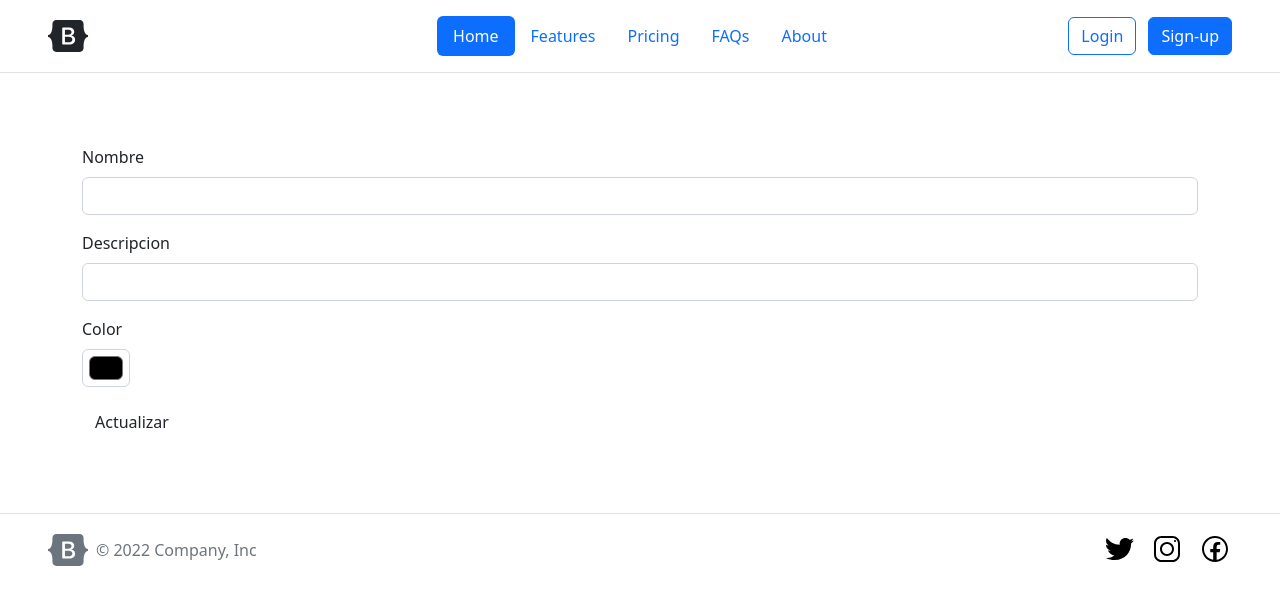
After one commit to mmorandeira/tpe-web-2, a PHP site: template app/src/templates/category-edit.twig in a window 1280 px wide. The commit adds this page. Shown: the top 605 px of the page. Run offline with PHP 8.4, Linux system fonts and the light colour scheme; the template is opened without the code that fills it, so the values that code supplies are empty; some libraries are stand-ins or nearby versions.

Commit message:
Route to edit categories added.

```diff
--- a/app/src/index.php
+++ b/app/src/index.php
@@ -30,6 +30,8 @@ $router->addRoute('gastos/:expenseId/edit', 'GET', 'ExpenseController', 'edit');
 $router->addRoute('categorias', 'GET', 'CategoryController', 'index');
 $router->addRoute('categorias/add', 'POST', 'CategoryController', 'add');
 $router->addRoute('categorias/:categoryId/delete', 'GET', 'CategoryController', 'delete');
+$router->addRoute('categorias/:categoryId/edit', 'GET', 'CategoryController', 'edit');
+$router->addRoute('categorias/:categoryId/update', 'POST', 'CategoryController', 'update');
 
 
 $router->route($_GET['action'], $_SERVER['REQUEST_METHOD'])
--- a/app/src/models/CategoryModel.php
+++ b/app/src/models/CategoryModel.php
@@ -67,4 +67,10 @@ class CategoryModel
         }
         return true;
     }
+
+    function update(Category $category)
+    {
+        $query = $this->db->prepare("UPDATE category SET name = ?, description = ?, color = ? WHERE category.id = ?;");
+        $query->execute(array($category->getName(), $category->getDescription(), $category->getColor(), $category->getId()));
+    }
 }
--- /dev/null
+++ b/app/src/templates/category-edit.twig
@@ -0,0 +1,21 @@
+{% extends "index.twig" %}
+
+{% block content %}
+<div class="container" id="formContainer">
+    <form action="/categorias/{{ category.id }}/update" method="post">
+        <div class="mb-3">
+            <label for="name" class="form-label">Nombre</label>
+            <input type="text" name="name" id="name" class="form-control" value="{{ category.name }}">
+        </div>
+        <div class="mb-3">
+            <label for="description" class="form-label">Descripcion</label>
+            <input type="text" name="description" id="description" class="form-control" value="{{ category.description }}">
+        </div>
+        <div class="mb-3">
+            <label for="color" class="form-label">Color</label>
+            <input type="color" class="form-control form-control-color" name="color" id="color" value="{{ category.color }}" title="Choose your color">
+        </div>
+        <button class="btn" type="submit">Actualizar</button>
+    </form>
+</div>
+{% endblock %}
```
Also changed, not shown: app/src/controllers/CategoryController.php (+20 -0 lines), app/src/views/CategoryView.php (+7 -0 lines).
